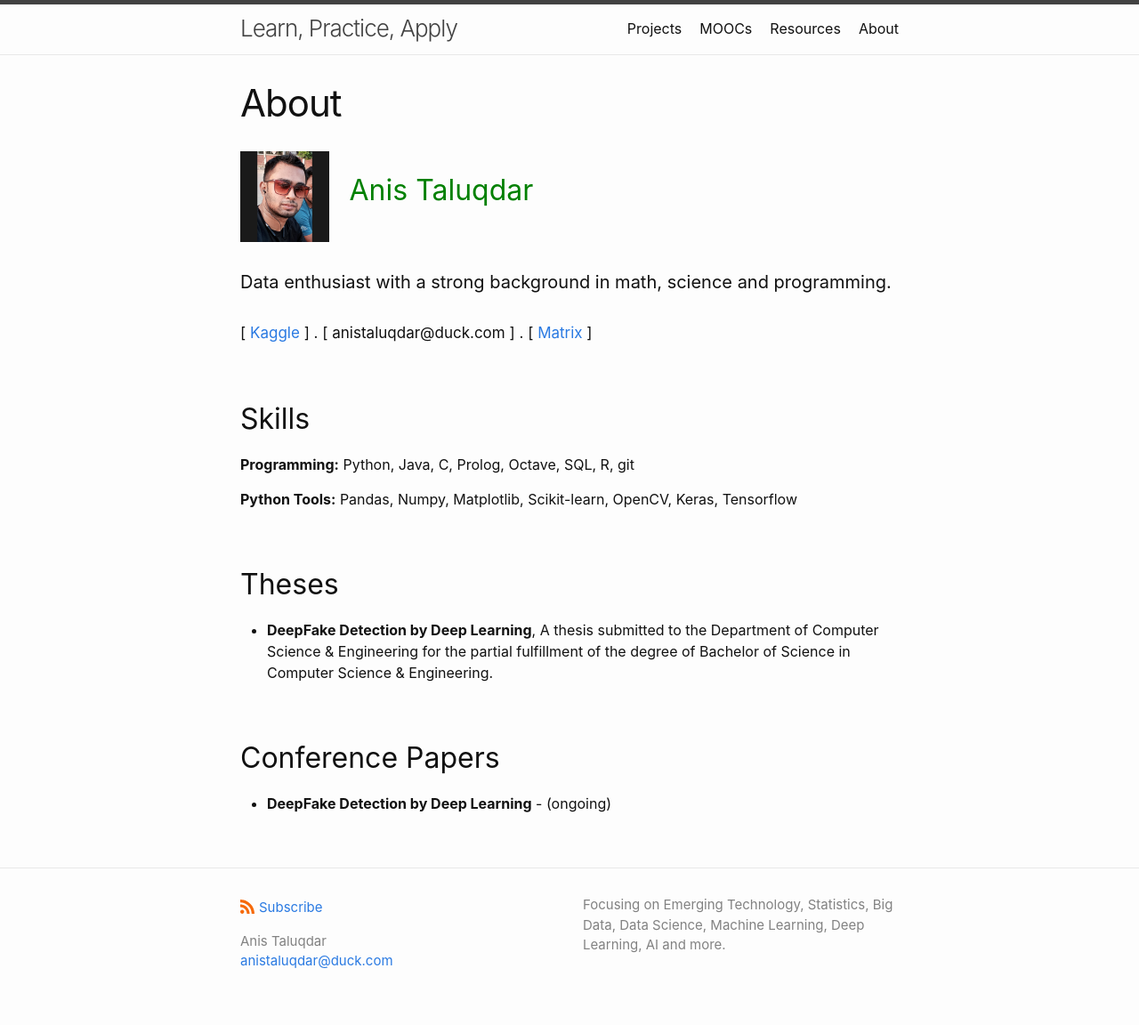
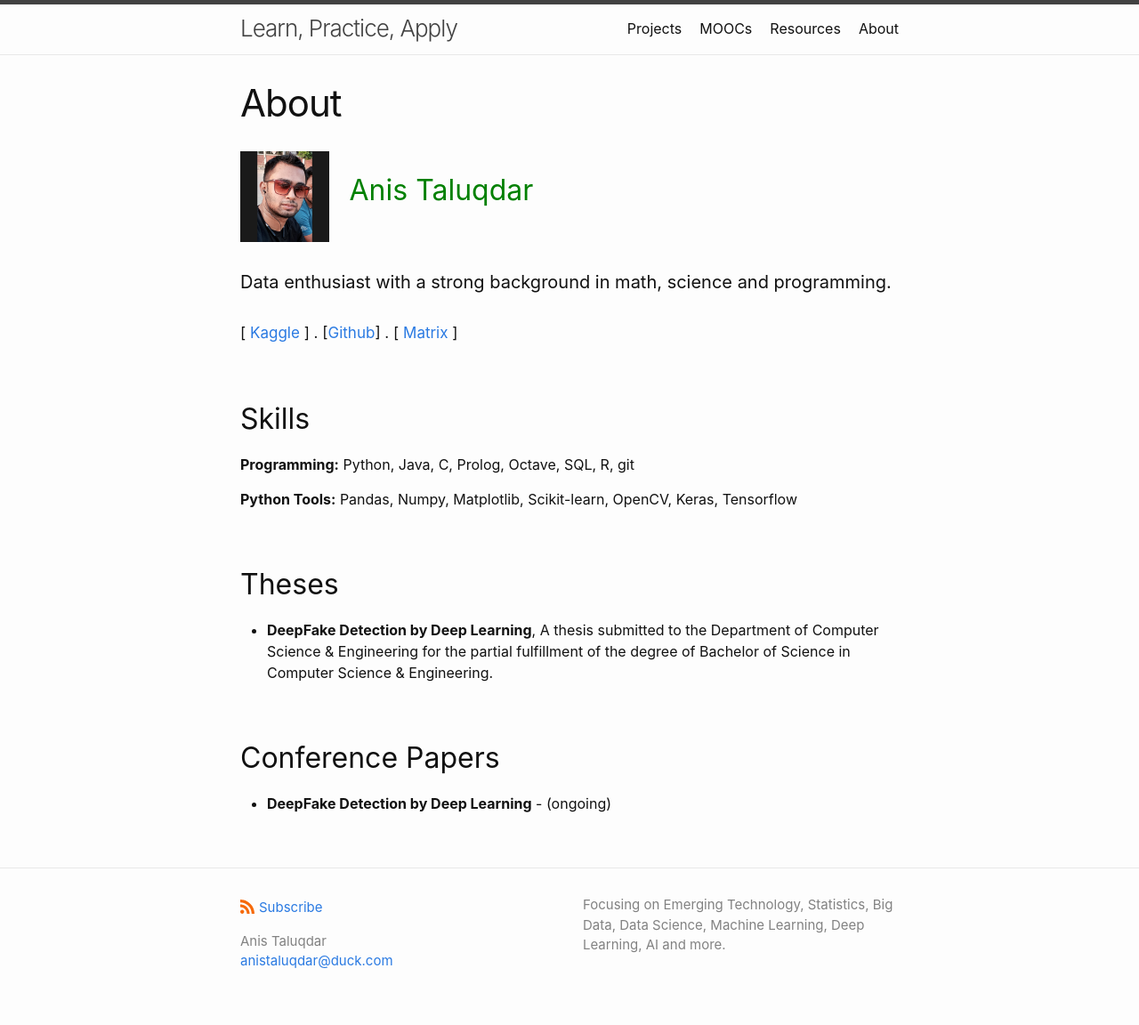
Before and after one commit to AnisTaluqdar/AnisTaluqdar.github.io, a Jekyll site: the page built from about.md, in a window 1280 px wide. Shown: the whole page at 89% size. Built offline with Jekyll 4.4.1, drawn with Linux system fonts in a browser that asks for light colours.

Commit message:
Update about.md

```diff
--- a/about.md
+++ b/about.md
@@ -11,7 +11,7 @@ permalink: /about/
 
 
 #### Data enthusiast with a strong background in math, science and programming.
-###### [ [Kaggle](https://www.kaggle.com/anistaluqdar) ] . [ anistaluqdar@duck.com ] . [ [Matrix](https://matrix.to/#/@anis:kde.org) ]
+###### [ [Kaggle](https://www.kaggle.com/anistaluqdar) ] . [[Github](https://github.com/AnisTaluqdar)] . [ [Matrix](https://matrix.to/#/@anis:kde.org) ]
 
 <!--Education
 ---------
```
